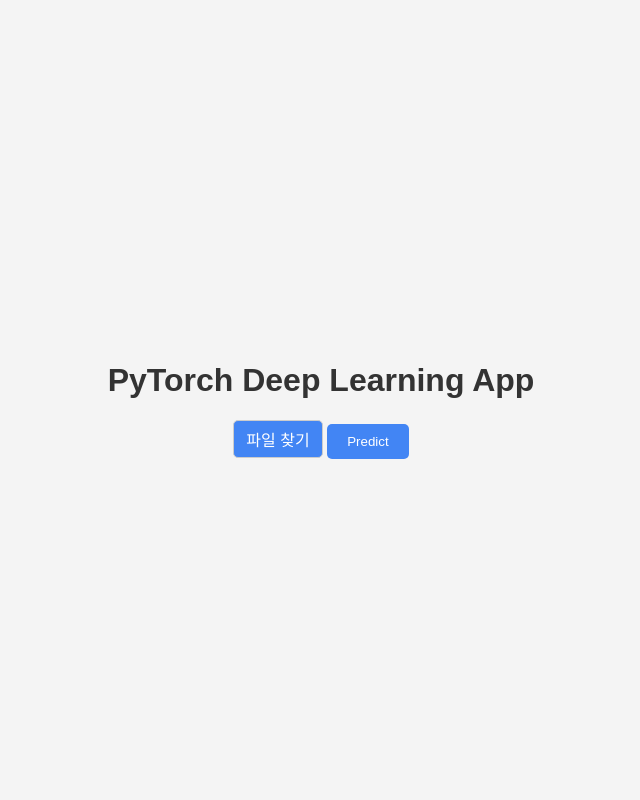
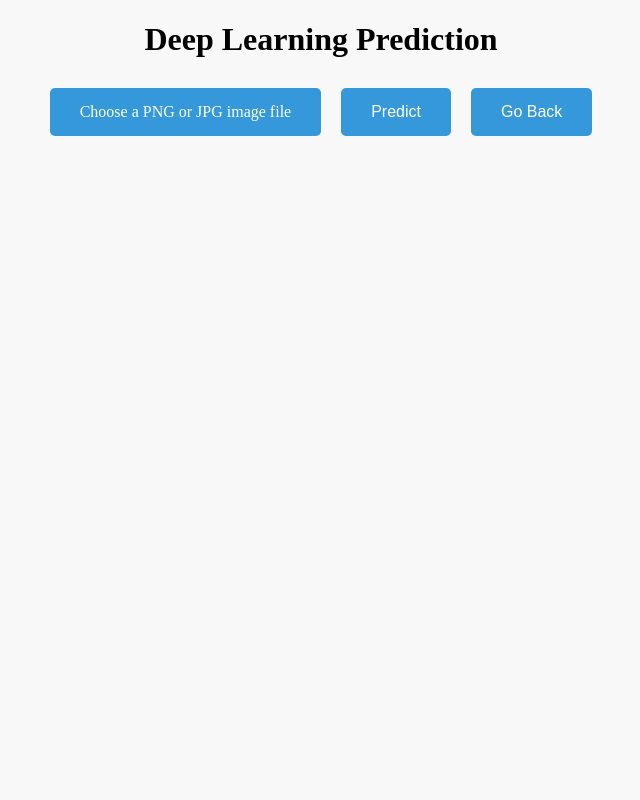
Before and after one commit to LEE-JAEHA/VPR_Search, a Flask app: template flask_torch/templates/index.html in a window 1280 px wide. Shown: the whole page, without its empty margins (319-959 px from the left). Run offline with Flask 3, Linux system fonts and the light colour scheme; the template is opened without the code that fills it, so the values that code supplies are empty.

Commit message:
JAEHA : Second Flag

```diff
--- a/flask_torch/app.py
+++ b/flask_torch/app.py
@@ -1,29 +1,55 @@
+from torch_model.model import SimpleCNN
+
 # app.py
-from flask import Flask, render_template, request
-from torchvision import transforms
+
+from flask import Flask, render_template, request, g
 from PIL import Image
-import torch
-from model import SimpleCNN
+import sqlite3
+import torchvision.transforms as transforms
+import random
+import pdb
+
 app = Flask(__name__)
 
-# 모델을 미리 로드합니다. 이 부분은 실제 모델을 사용하는 것으로 대체해야 합니다.
-model = SimpleCNN()
-# model.load_state_dict(torch.load('simple_cnn_model.pth', map_location=torch.device('cpu')))
-model.eval()
+DATABASE = 'sample_data.db'
 
-def preprocess_image(image_path):
-    transform = transforms.Compose([
+# 데이터베이스 연결 함수
+def get_db():
+    db = getattr(g, '_database', None)
+    if db is None:
+        db = g._database = sqlite3.connect(DATABASE)
+    return db
+
+# 데이터베이스 teardown 함수
+@app.teardown_appcontext
+def close_connection(exception):
+    db = getattr(g, '_database', None)
+    if db is not None:
+        db.close()
+
+# 딥러닝 모델 로드 및 전처리 함수
+def load_and_process_image(file_path):
+    image = Image.open(file_path)
+    preprocess = transforms.Compose([
         transforms.Resize((224, 224)),
         transforms.ToTensor(),
         transforms.Normalize(mean=[0.485, 0.456, 0.406], std=[0.229, 0.224, 0.225]),
     ])
+    input_tensor = preprocess(image)
+    input_batch = input_tensor.unsqueeze(0)
+    return input_batch
 
-    img = Image.open(image_path)
-    img = transform(img)
-    img = img.unsqueeze(0)  # 배치 차원 추가
-    return img
+# 예측 함수
+def predict_image(input_tensor):
+    # 여기에 모델을 로드하고 예측하는 코드를 추가하세요
+    # model = load_model()  # 모델을 로드하는 코드
+    # result = model(input_tensor)  # 모델을 통한 예측
+    # return result
 
-@app.route('/')
+    # 임시로 랜덤한 예측 결과를 반환하도록 설정
+    return random.randint(0, 10)
+
+@app.route('/predict',methods=['GET'])
 def index():
     return render_template('index.html')
 
@@ -37,11 +63,33 @@ def predict():
         return render_template('index.html', result="파일을 선택하세요.")
 
     try:
-        img = preprocess_image(file)
-        with torch.no_grad():
-            prediction = model(img)
-            result = torch.argmax(prediction).item()
-        return render_template('index.html', result=result)
+        # 파일명을 기반으로 데이터베이스에서 레이블 및 id 가져오기
+        db = get_db()
+        cursor = db.cursor()
+
+        # # 파일명을 소문자로 변환하여 비교
+        # filename_lower = file.filename.lower()
+        # cursor.execute("SELECT id, label FROM images WHERE LOWER(filename)=?", (filename_lower,))
+        # result = cursor.fetchone()
+
+        # if result is not None:
+        # image_id, label = result
+
+        # 딥러닝 모델을 통한 예측
+        # pdb.set_trace()
+        # input_tensor = load_and_process_image(file)
+        print(file)
+        prediction_result = predict_image("et")
+
+        # 숫자 예측 결과와 비교하여 작거나 같은 id 값들을 가져오기
+
+        cursor.execute("SELECT * FROM images WHERE id <= ?", (prediction_result,))
+        grid_data = cursor.fetchall()
+        # pdb.set_trace()
+        if grid_data is not None:
+            return render_template('index.html', result=prediction_result, grid_data=grid_data)
+        else:
+            return render_template('index.html', result="이미지에 대한 레이블을 찾을 수 없습니다.")
     except Exception as e:
         return render_template('index.html', result=f"예측 중 오류 발생: {str(e)}")
 
--- a/flask_torch/templates/index.html
+++ b/flask_torch/templates/index.html
@@ -6,87 +6,168 @@
     <meta charset="UTF-8">
     <meta http-equiv="X-UA-Compatible" content="IE=edge">
     <meta name="viewport" content="width=device-width, initial-scale=1.0">
-    <title>PyTorch Deep Learning App</title>
+    <title>Flask Deep Learning Example</title>
     <style>
+        /* 전체 페이지 스타일 */
         body {
-            font-family: Arial, sans-serif;
-            background-color: #f4f4f4;
-            margin: 0;
-            padding: 0;
             display: flex;
             justify-content: center;
             align-items: center;
-            height: 100vh;
+            flex-direction: column;
+            margin: 0;
+            background-color: #f8f8f8;
+            overflow: hidden; /* 스크롤 제거 */
         }
 
+        /* 웹페이지 제목 스타일 */
         h1 {
-            text-align: center;
-            color: #333;
+            margin-bottom: 20px;
         }
 
-        form {
-            text-align: center;
-            margin-top: 20px;
-        }
-
-        input[type="file"] {
-            padding: 10px;
-            border: 1px solid #ccc;
-            border-radius: 5px;
-        }
-
-        button {
-            padding: 10px 20px;
-            background-color: #4285f4;
+        /* Fancy 버튼 스타일 */
+        .file-button,
+        .predict-button,
+        .back-button {
+            background-color: #3498db;
             color: white;
+            padding: 15px 30px;
             border: none;
             border-radius: 5px;
             cursor: pointer;
+            font-size: 16px;
+            margin: 10px;
+            transition: background-color 0.3s ease;
         }
 
-        p {
-            text-align: center;
-            margin-top: 20px;
-            font-size: 18px;
-            color: #333;
-        }
-        input[type="file"] {
-            display: none; /* 기존 파일 선택 버튼을 숨김 */
+        .file-button:hover,
+        .predict-button:hover,
+        .back-button:hover {
+            background-color: #2980b9; /* hover 시 배경색 변경 */
         }
 
-        .custom-file-upload {
-            border: 1px solid #ccc;
-            display: inline-block;
-            padding: 6px 12px;
-            cursor: pointer;
-            background-color: #4285f4;
-            color: white;
-            border-radius: 5px;
+        /* 파일 그리드 스타일 */
+        .file-grid {
+            margin-top: 20px;
+            display: flex;
+            flex-wrap: wrap;
+            justify-content: center;
+            max-height: 500px; /* 최대 높이 설정 */
+            overflow-y: auto; /* 세로 스크롤 적용 */
         }
 
-        /* 스타일링이 적용된 파일 찾기 버튼을 클릭할 때, 실제 input[type="file"]을 클릭하도록 함 */
-        .custom-file-upload:hover {
-            background-color: #2559c3;
+        .file-item {
+            width: calc(33.3333% - 20px);
+            margin-right: 20px;
+            margin-bottom: 20px;
+            background-color: #f1f1f1;
+            padding: 10px;
+            text-align: center;
+            border-radius: 10px;
+            cursor: pointer;
         }
 
-        input[type="file"]:hover {
-            cursor: pointer;
+        .file-item:hover {
+            background-color: #d1d1d1;
+        }
+
+        /* 이미지 미리보기 스타일 */
+        .image-preview {
+            margin-top: 20px;
+            display: none; /* 초기에는 숨김 처리 */
+        }
+
+        .preview-image {
+            max-width: 100%;
+            max-height: 400px;
+            border-radius: 10px;
+        }
+
+        /* 파일 선택 및 결과 영역 레이아웃 스타일 */
+        .input-result {
+            display: flex;
+            align-items: center;
+        }
+
+        .file-button {
+            margin-right: 10px;
+        }
+
+        .button-container {
+            display: flex;
+        }
+
+        .back-button {
+            margin-left: 10px;
         }
     </style>
 </head>
 <body>
-    <div>
-        <h1>PyTorch Deep Learning App</h1>
-        <form action="/predict" method="post" enctype="multipart/form-data">
-            <label class="custom-file-upload">
-                <input type="file" name="file" accept="image/*" required>
-                파일 찾기
-            </label>
-            <button type="submit">Predict</button>
-        </form>
-        {% if result is defined %}
-            <p>결과: {{ result }}</p>
-        {% endif %}
+    <h1>Deep Learning Prediction</h1>
+
+    <form action="{{ url_for('predict') }}" method="post" enctype="multipart/form-data" class="input-result">
+        <label for="file" class="file-button">Choose a PNG or JPG image file
+            <input type="file" name="file" id="file" style="display: none;" accept=".png, .jpg, .jpeg" onchange="previewImage()">
+        </label>
+        <input type="submit" value="Predict" class="predict-button">
+         <!-- Go Back 버튼 -->
+        <div class="button-container">
+            <button class="back-button" onclick="reloadPage()">Go Back</button>
+        </div>
+
+    </form>
+
+    <div id="image-preview" class="image-preview">
+        <h2>Selected Image Preview</h2>
+        <img id="preview-image" class="preview-image" alt="Selected Image">
     </div>
+
+    {% if result %}
+        <h2>Prediction Result: {{ result }}</h2>
+    {% endif %}
+
+    {% if grid_data %}
+        <h2>Matching Data</h2>
+        <!-- 예측 결과를 나타내는 부분은 원하는 형식에 맞게 수정이 필요합니다. -->
+    {% endif %}
+
+    {% if grid_data %}
+        <h2>File Names</h2>
+        <div class="file-grid">
+            {% for gd in grid_data %}
+                <div class="file-item">
+                    <p>ID: {{ gd['id'] }}</p>
+                    <p>Filename: {{ gd['filename'] }}</p>
+                    <p>Label: {{ gd['label'] }}</p>
+                </div>
+            {% endfor %}
+        </div>
+    {% endif %}
+
+
+    <script>
+        function previewImage() {
+            var fileInput = document.getElementById('file');
+            var previewImage = document.getElementById('preview-image');
+            var imagePreview = document.getElementById('image-preview');
+
+            if (fileInput.files && fileInput.files[0]) {
+                var reader = new FileReader();
+
+                reader.onload = function (e) {
+                    previewImage.src = e.target.result;
+                };
+
+                reader.readAsDataURL(fileInput.files[0]);
+
+                // 이미지 미리보기를 보이도록 설정
+                imagePreview.style.display = 'block';
+            }
+        }
+
+        // 페이지 새로고침 및 이미지 초기화
+        function reloadPage() {
+            location.reload();
+        }
+    </script>
 </body>
 </html>
```
Also changed, not shown: flask_torch/make_dp.py (added, +24 -0 lines), flask_torch/sample_data.db (added), flask_torch/torch_model/model.py (renamed from flask_torch/model.py), 1 other file.
